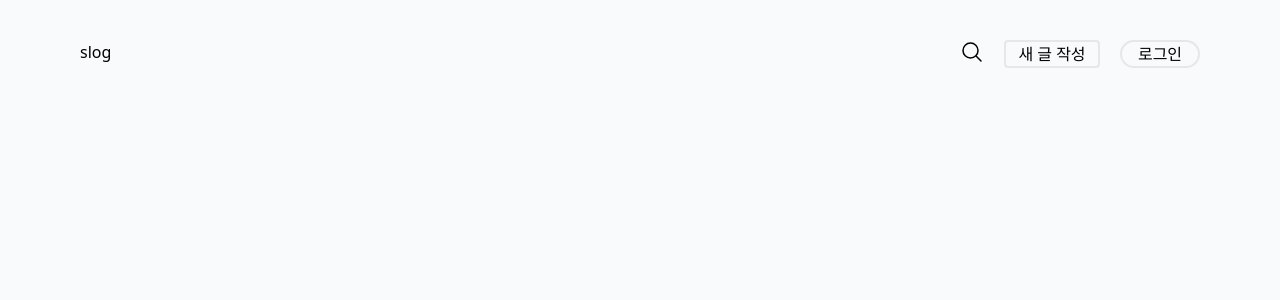
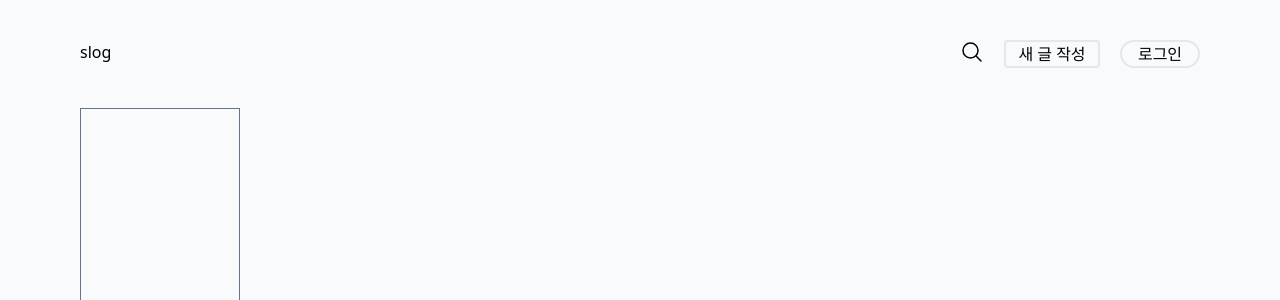
Before and after one commit to sooyoung159/slog-front, a Next.js app: page / in a window 1280 px wide. Shown: the top 300 px of the page. Built offline with nearby package versions, Linux system fonts and the light colour scheme.

Commit message:
헤드 메인 분리

```diff
--- a/src/components/MainLayout.tsx
+++ b/src/components/MainLayout.tsx
@@ -1,26 +1,11 @@
-import SearchIcon from "@/assets/icon/SearchIcon";
+import MainBody from "./main/MainBody";
+import MainHeader from "./main/MainHeader";
 
 const MainLayout = () => {
   return (
     <div className="w-screen h-screen py-10 px-20 bg-slate-50 box-border">
-      <div className="flex justify-between">
-        <div>slog</div>
-        <div className="flex">
-          <div className="mr-[20px]">
-            <SearchIcon />
-          </div>
-          <div className="mr-[20px]">
-            <button className="border-solid border-2  rounded w-24">
-              새 글 작성
-            </button>
-          </div>
-          <div>
-            <button className="border-solid border-2 rounded-full w-20">
-              로그인
-            </button>
-          </div>
-        </div>
-      </div>
+      <MainHeader />
+      <MainBody />
     </div>
   );
 };
--- /dev/null
+++ b/src/components/main/ArticleContainer.tsx
@@ -0,0 +1,5 @@
+const ArticleContainer = () => {
+  return <div className="w-40 h-96 border border-slate-500 border-solid"></div>;
+};
+
+export default ArticleContainer;
--- /dev/null
+++ b/src/components/main/MainBody.tsx
@@ -0,0 +1,11 @@
+import ArticleContainer from "./ArticleContainer";
+
+const MainBody = () => {
+  return (
+    <div>
+      <ArticleContainer />
+    </div>
+  );
+};
+
+export default MainBody;
--- /dev/null
+++ b/src/components/main/MainHeader.tsx
@@ -0,0 +1,26 @@
+import SearchIcon from "@/assets/icon/SearchIcon";
+
+const MainHeader = () => {
+  return (
+    <div className="flex justify-between mb-10">
+      <div>slog</div>
+      <div className="flex">
+        <div className="mr-[20px]">
+          <SearchIcon />
+        </div>
+        <div className="mr-[20px]">
+          <button className="border-solid border-2  rounded w-24">
+            새 글 작성
+          </button>
+        </div>
+        <div>
+          <button className="border-solid border-2 rounded-full w-20">
+            로그인
+          </button>
+        </div>
+      </div>
+    </div>
+  );
+};
+
+export default MainHeader;
```
